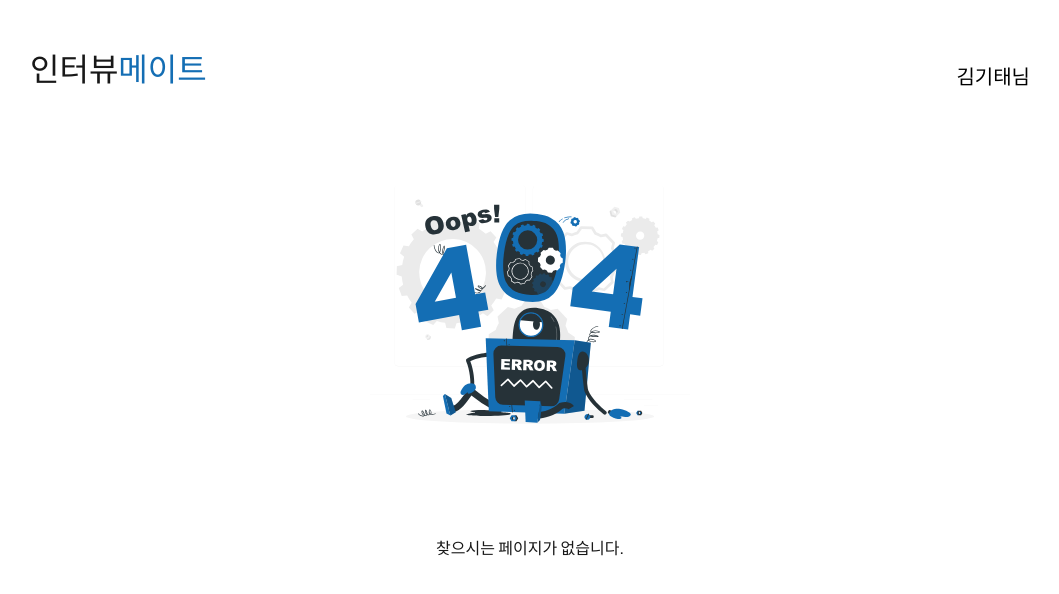
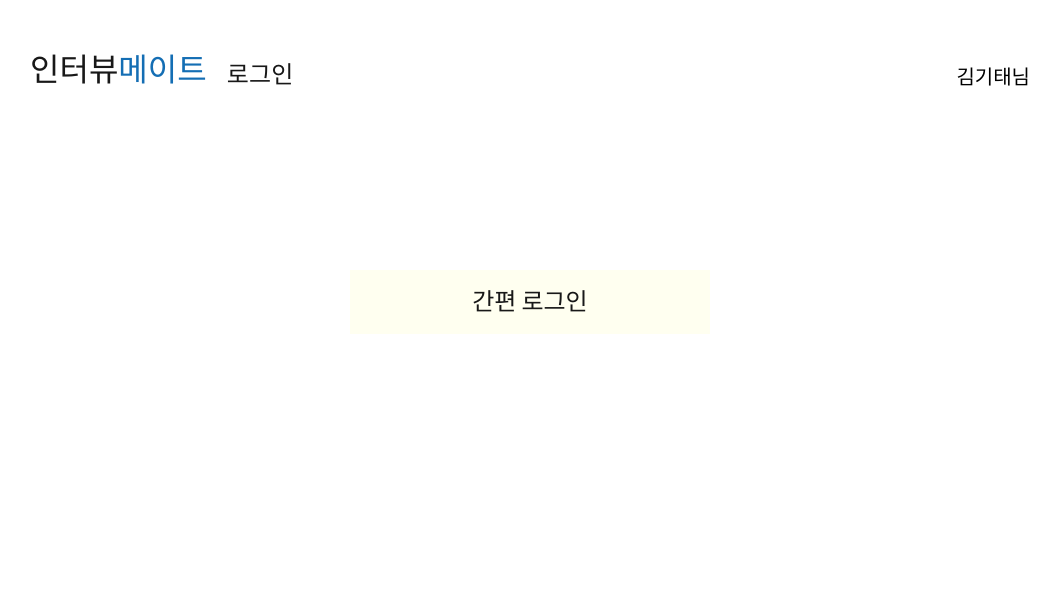
Before and after one commit to krafton-jungle-AI-InterviewMate/AI-InterviewMate-FE, a React (Vite) app: page /login in a window 1280 px wide. Shown: the top 594 px of the page, without its empty margins (110-1169 px from the left). Built offline with nearby package versions, Linux system fonts and the light colour scheme; a web font is replaced by a local one.

Commit message:
feat: 로그인 페이지 라우트 추가

```diff
--- a/src/App.tsx
+++ b/src/App.tsx
@@ -1,12 +1,13 @@
 import { Routes, Route } from "react-router-dom";
 import { PagesPath } from "constants/pages";
-
 
 import { ToastContainer } from "react-toastify";
 import "react-toastify/dist/ReactToastify.min.css";
 import { SimpleLayout, BreadcrumbsLayout, InterviewLayout } from "components/layout";
+
 import { InterviewAi, InterviewReady, InterviewEnd } from "pages/interview";
 import Home from "pages/Home";
+import Login from "pages/Login";
 import { Mypage, Result, ResultDetails } from "pages/mypage";
 import Lobby from "pages/Lobby";
 import NotFound from "pages/NotFound";
@@ -31,6 +32,7 @@ function App() {
 
         {/* NavWithBreadcrumbs */}
         <Route element={<BreadcrumbsLayout />}>
+          <Route path={PagesPath.LOGIN} element={<Login />} />
           <Route path={PagesPath.LOBBY} element={<Lobby />} />
           <Route path={PagesPath.MYPAGE} element={<Mypage />} />
           <Route path={PagesPath.RESULT} element={<Result />} />
--- a/src/constants/pages.ts
+++ b/src/constants/pages.ts
@@ -7,11 +7,14 @@ export const PagesPath = {
   INTERVIEW_READY: "/interview/ready",
   INTERVIEW_END: "/interview/end",
   LOBBY: "/lobby",
+  LOGIN: "/login",
 } as const;
 
 // ! Breadcrumbs를 나타내는 경우에만 추가해주세요.
 export const PagesName = {
   "/lobby": "로비",
+  "/login": "로그인",
+
   /** 마이페이지 */
   "/mypage": "마이페이지",
   "/mypage/result": "면접 결과 확인",
--- a/src/pages/Home.tsx
+++ b/src/pages/Home.tsx
@@ -51,7 +51,7 @@ const Home = () => {
           height="70px"
           color="orange"
           onClick={() => {
-            navigate("/lobby");
+            navigate("/login");
           }}
         >
           바로 시작하기
--- /dev/null
+++ b/src/pages/Login.tsx
@@ -0,0 +1,23 @@
+import styled from "@emotion/styled";
+
+const Login = () => {
+  return (
+    <StyledSection>
+      <StyledH2>간편 로그인</StyledH2>
+    </StyledSection>
+  );
+};
+
+export default Login;
+
+const StyledSection = styled.section`
+  margin-top: 120px;
+  width: 360px;
+
+  background-color: ivory;
+`;
+
+const StyledH2 = styled.h2`
+  font-size: 24px;
+  font-weight: 400;
+`;
```
